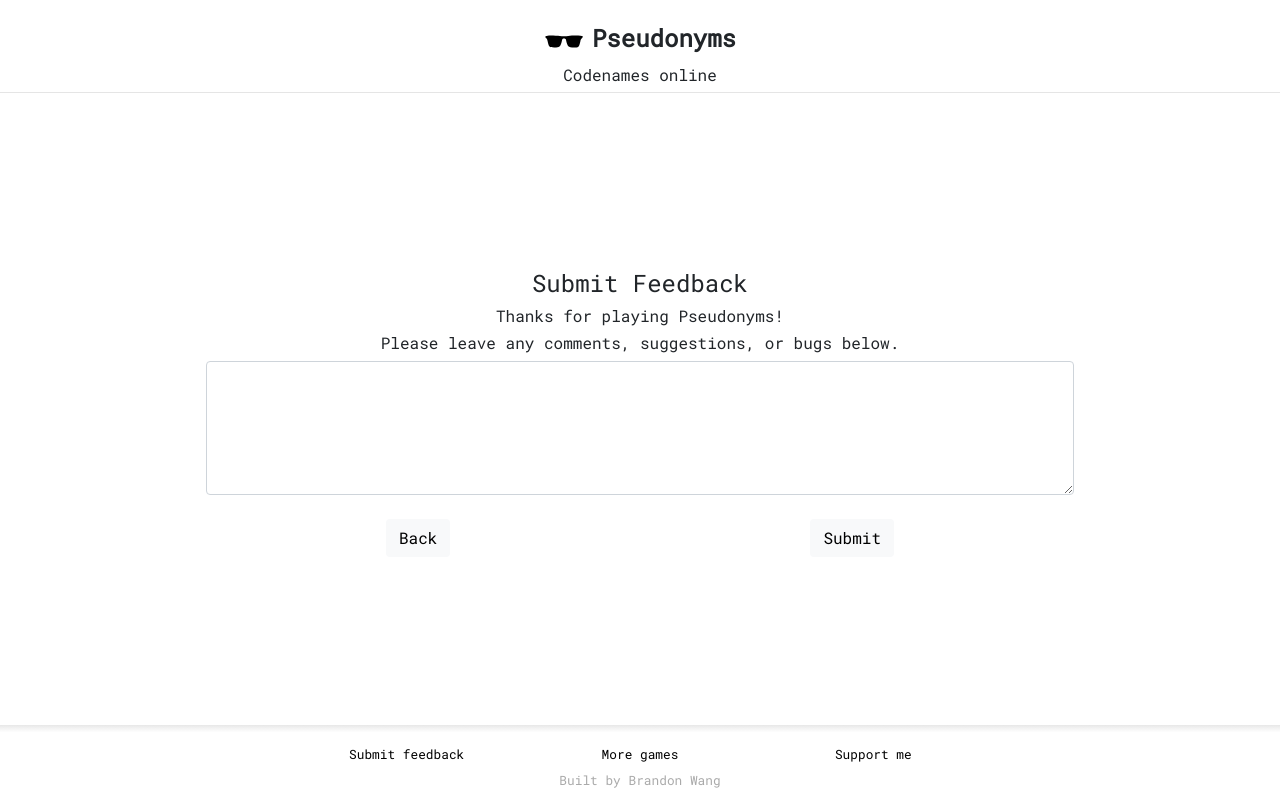
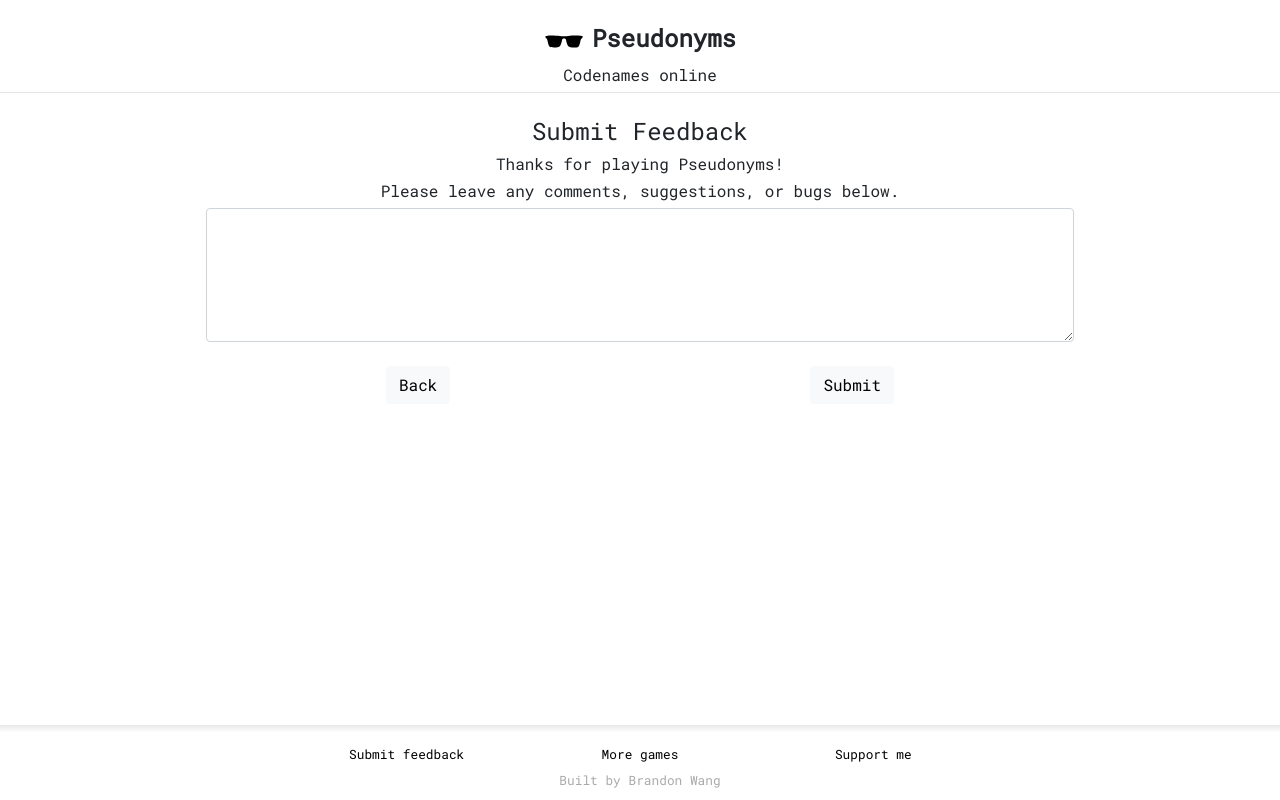
Before and after one commit to coconut750750/pseudonyms, a React (Create React App) app in the folder client/: page /feedback in a window 1280 px wide. Built offline with nearby package versions, Linux system fonts and the light colour scheme.

Commit message:
fix centering of skinny divs

```diff
--- a/client/src/App.css
+++ b/client/src/App.css
@@ -48,7 +48,7 @@ hr {
 .skinny {
     width: 100%;
     max-width: 900px;
-    margin: auto;
+    margin: 0 auto;
 }
 
 .fill-height {
```
